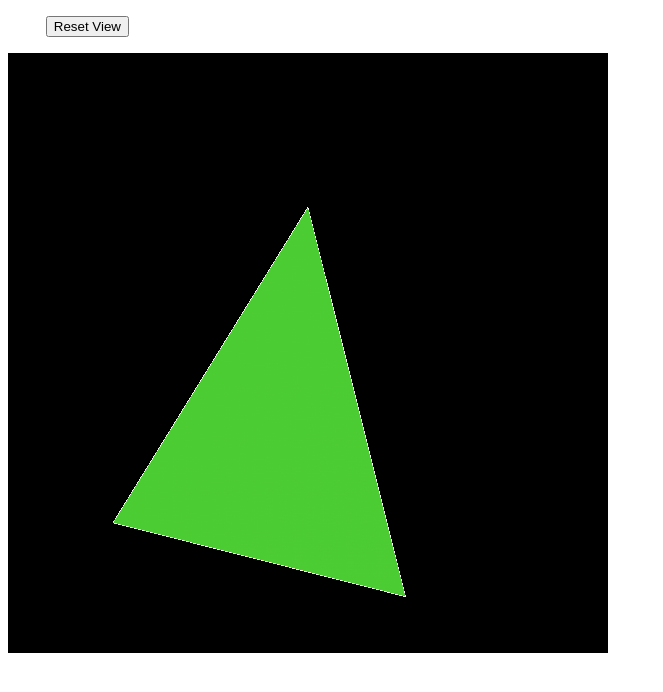
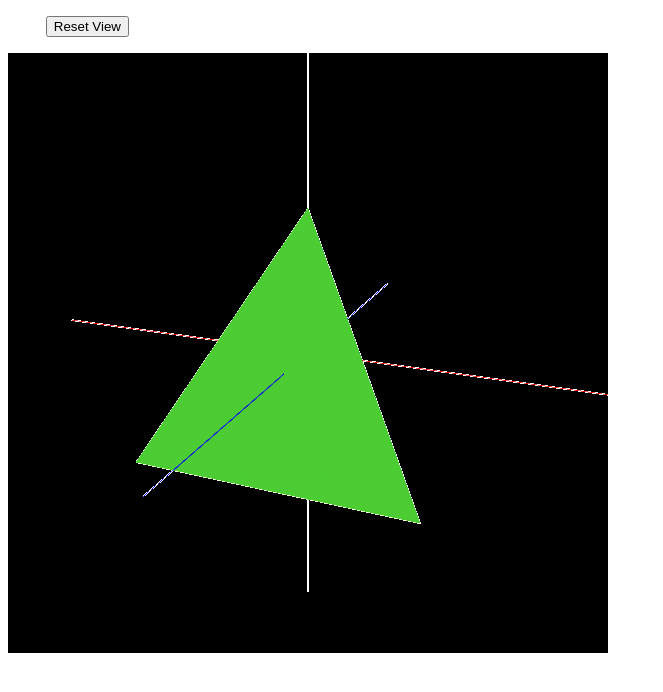
Before and after one commit to jmoreirafilho/tetraedro, a plain HTML site: page index.html in a window 1280 px wide. Shown: the whole page, without its empty margins (0-663 px from the left). Drawn offline with Linux system fonts and the light colour scheme.

Commit message:
corrigindo tamanho

```diff
--- a/index.html
+++ b/index.html
@@ -103,21 +103,29 @@ function draw() {
 
     // face
     gl.uniform3f( uNormal, 0, 0, -1 );
-    drawPrimitive( gl.TRIANGLE_FAN, [0.3,0.8,0.2,1], [ -1,-1,1, 1,-1,1, 0,1,0 ]);
-    drawPrimitive( gl.TRIANGLE_FAN, [1,0,0,0], [ -1,-1,1, 1,-1,1, 0,-1,-1 ]);
-    // dureita
-    // gl.uniform3f( uNormal, 0, 1, 0 );
-    // drawPrimitive( gl.TRIANGLE_FAN, [0,0,1,1], [ 1,-1,1, 0,-1,-1, 0,1,0 ]);
+    drawPrimitive(gl.TRIANGLE_FAN, [0.3, 0.8, 0.2, 1], [-1, -0.7, 0.7, 1, -0.7, 0.7, 0, 1, 0]);
+    drawPrimitive(gl.TRIANGLE_FAN, [0.3, 0.8, 0.2, 1], [-1, -0.7, 0.7, 0, 1, 0, 1, -0.7, 0.7]);
+    // direita
+    gl.uniform3f(uNormal, 0, 1, 0);
+    drawPrimitive(gl.TRIANGLE_FAN, [0, 0, 1, 1], [1, -0.7, 0.7, 0, -0.7, -1, 0, 1, 0]);
+    drawPrimitive(gl.TRIANGLE_FAN, [0, 0, 1, 1], [0, -0.7, -1, 1, -0.7, 0.7, 0, 1, 0]);
     // esquerda
-    gl.uniform3f( uNormal, 0, -1, 0 );
-    drawPrimitive( gl.TRIANGLE_FAN, [0,1,0,0], [ -1,-1,1, 0,1,0, 0,-1,-1 ]);
+    gl.uniform3f(uNormal, 0, -1, 0);
+    drawPrimitive(gl.TRIANGLE_FAN, [0, 1, 0, 0], [-1, -0.7, 0.7, 0, 1, 0, 0, -0.7, -1]);
+    drawPrimitive(gl.TRIANGLE_FAN, [0, 1, 0, 0], [-1, -0.7, 0.7, 0, -0.7, -1, 0, 1, 0]);
     // base
     gl.uniform3f( uNormal, 0, -1, 0 );
-    drawPrimitive( gl.TRIANGLE_FAN, [1,0,0,0], [ -1,-1,1, 0,-1,-1, 1,-1,1 ]);
+    drawPrimitive( gl.TRIANGLE_FAN, [1,0,0,0], [ -1,-0.7,0.7, 0,-0.7,-1, 1,-0.7,0.7 ]);
+    drawPrimitive( gl.TRIANGLE_FAN, [1,0,0,0], [ -1,-0.7,0.7, 1,-0.7,0.7, 0,-0.7,-1 ]);
 
     gl.uniform1i( uLit, 0 );  // The lines representing the coordinate axes are not lit.
 
+    gl.lineWidth(4);
+    drawPrimitive(gl.LINES, [1, 0, 0, 1], [-2, 0, 0, 2, 0, 0]);
+    drawPrimitive(gl.LINES, [0, 1, 0, 1], [0, -2, 0, 0, 2, 0]);
+    drawPrimitive(gl.LINES, [0, 0, 1, 1], [0, 0, -2, 0, 0, 2]);
     gl.lineWidth(1);
+
 }
 
 /* Creates a program for use in the WebGL context gl, and returns the
```
